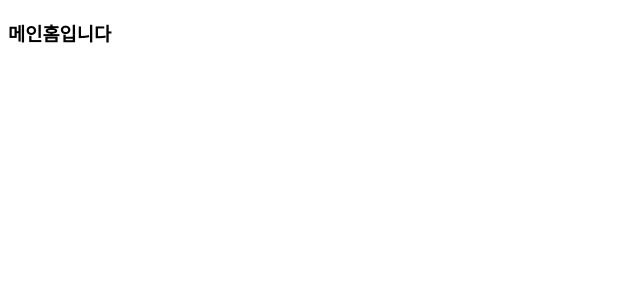
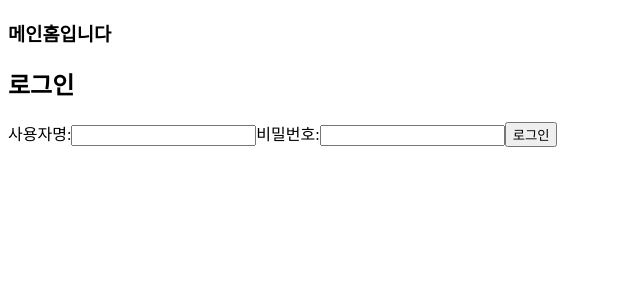
Before and after one commit to KOSA200OK/KOSA_KOWORKS_Front, a Vue app: page / in a window 1280 px wide. Shown: the top 300 px of the page, without its empty margins (0-640 px from the left). Built offline with nearby package versions, Linux system fonts and the light colour scheme.

Commit message:
Feat: 로그인 화면

```diff
--- a/src/pages/Home.vue
+++ b/src/pages/Home.vue
@@ -1,13 +1,13 @@
 <template>
-    <div>
-        <h3>메인홈입니다</h3>
-    </div>
+  <div>
+    <h3>메인홈입니다</h3>
+  </div>
+  <Login />
 </template>
 <script>
+import Login from "./Login.vue";
 export default {
-
-}
+  components: { Login },
+};
 </script>
-<style>
-
-</style>
+<style></style>
--- a/src/pages/Login.vue
+++ b/src/pages/Login.vue
@@ -1,13 +1,31 @@
 <template>
-    <div>
+  <div>
+    <h2>로그인</h2>
+    <form @submit.prevent="login">
+      <label for="username">사용자명:</label>
+      <input type="text" id="username" v-model="username" required />
 
-    </div>
+      <label for="password">비밀번호:</label>
+      <input type="password" id="password" v-model="password" required />
+
+      <button type="submit" @click="login">로그인</button>
+    </form>
+  </div>
 </template>
 <script>
 export default {
-
-}
+  setup() {
+    const login = async () => {
+      try {
+        const res = await axios.post(`http://localhost:8880/login`);
+      } catch (error) {
+        console.log(err);
+      }
+    };
+    return {
+      login,
+    };
+  },
+};
 </script>
-<style>
-
-</style>
+<style></style>
```
Also changed, not shown: src/components/icons/IconCommunity.vue (deleted, +0 -7 lines), src/components/icons/IconDocumentation.vue (deleted, +0 -7 lines), src/components/icons/IconEcosystem.vue (deleted, +0 -7 lines), src/components/icons/IconSupport.vue (deleted, +0 -7 lines), src/components/icons/IconTooling.vue (deleted, +0 -19 lines).
